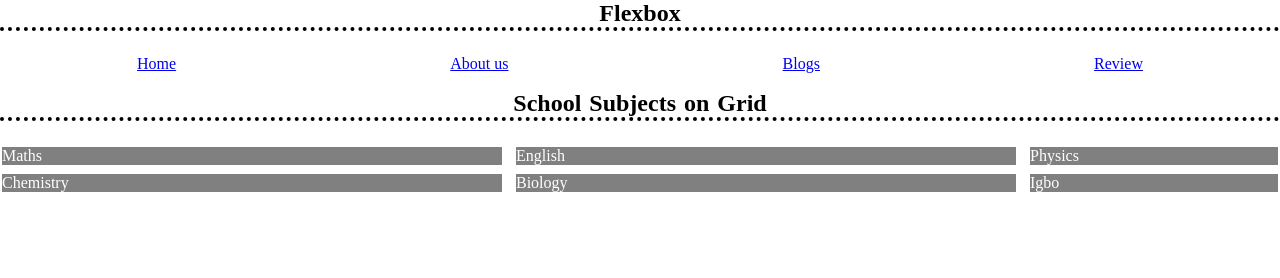
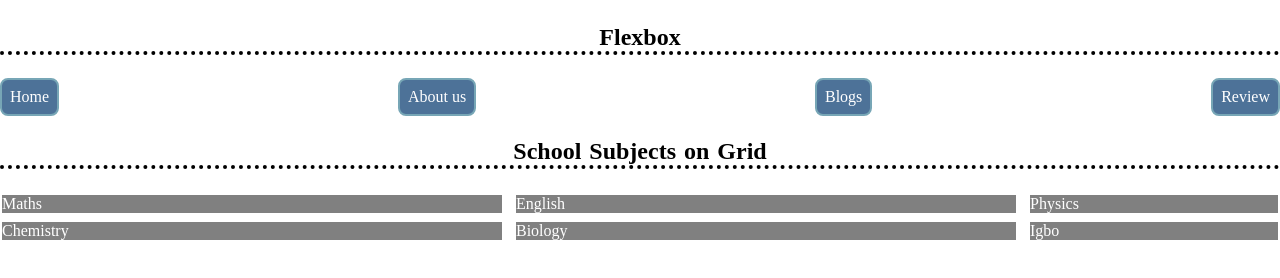
Before and after one commit to AbdulMujeeb111-hub/my-learning-journal, a plain HTML site: page layout1.html in a window 1280 px wide. Drawn offline with Linux system fonts and the light colour scheme.

Commit message:
styled links as button

```diff
--- a/layout1.html
+++ b/layout1.html
@@ -19,6 +19,7 @@
     header{
       border-bottom: 4px dotted black;
       margin-bottom: 1.5em;
+      margin-top: 1.5em;
     }
 
     h2{
@@ -45,6 +46,24 @@
 
     }
 
+    .flexbox ul {
+  display: flex;
+  justify-content: space-between;
+  align-items: center;
+  list-style: none;
+  width: 100%;
+}
+ul a:link,
+ul a:visited {
+  background-color: #4d7298;
+  border: 2px solid #77a6b6;
+  border-radius: 0.5em;
+  color: white;
+  padding: 0.5em;
+  display: inline-block;
+  text-decoration: none;
+}
+
 
 
   </style>
@@ -56,11 +75,12 @@
       <h2>Flexbox</h2>
     </header>
       <div class="flexbox">
-        <a href="#" class="item1">Home</a>
-        <a href="#">About us</a>
-        <a href="#">Blogs</a>
-        <a href="#">Review</a>
-
+        <ul>
+        <li><a href="#" class="item1">Home</a></li>
+        <li><a href="#">About us</a></li>
+        <li><a href="#">Blogs</a></li>
+        <li><a href="#">Review</a></li>
+        </ul>
       </div>
 
 
@@ -90,6 +110,7 @@
 
 
 
+
   </section>
 
 
```
